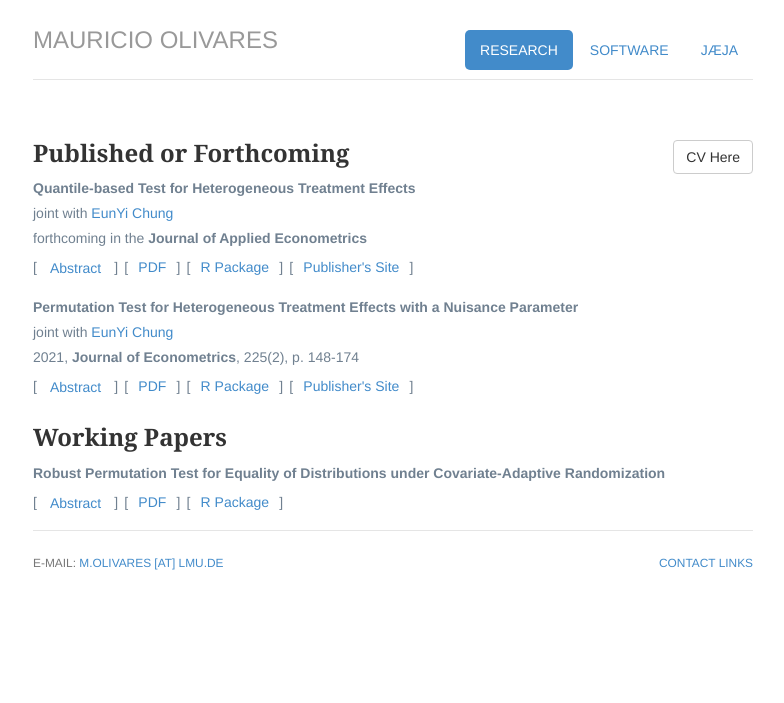
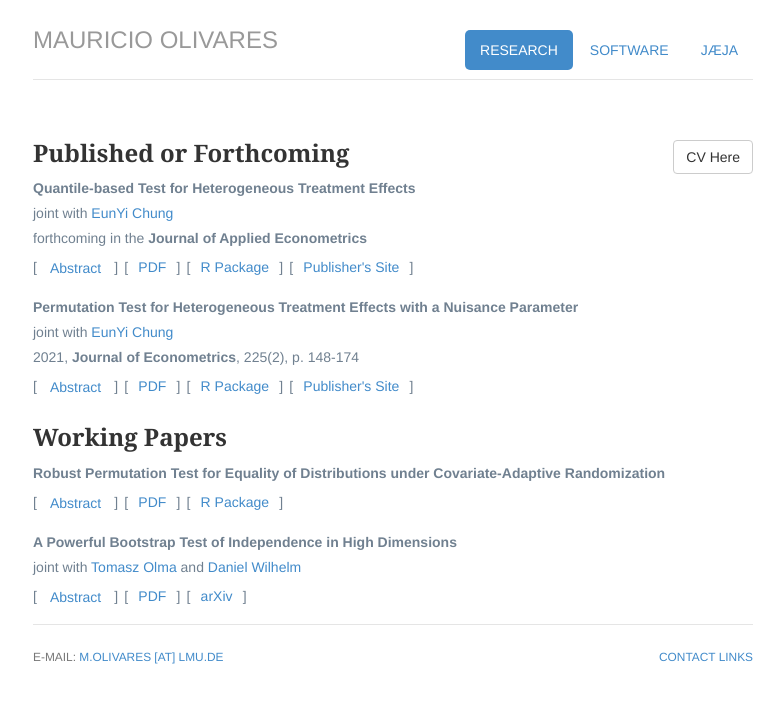
Before and after one commit to mauolivares/mauolivares.github.io, a Jekyll site: the page built from research/index.html, in a window 1280 px wide. Shown: the top 703 px of the page, without its empty margins (247-1031 px from the left). Built offline with Jekyll 4.4.1, drawn with Linux system fonts in a browser that asks for light colours.

Commit message:
New Working Paper

```diff
--- a/index.html
+++ b/index.html
@@ -13,11 +13,11 @@ description: Mauricio Olivares is a postdoctoral research fellow at the Statisti
 	<img  class="img-circle avatar" alt="Mauricio Olivares" src="img/mau_jm.jpg" align="left" , hspace="5px">
 	</div>
 	<div>
-	<p> I am an assistant professor at the <a href="https://www.econ.stat.uni-muenchen.de/index.html">Statistics and Econometrics Group</a> in the Statistics Department, Ludwig-Maximilians-Universit&auml;t (LMU) Munich.
+	<p> I am an assistant professor at the <a href="https://www.stat.lmu.de/stat-econ/en/">Statistics and Econometrics Group</a> in the Statistics Department, Ludwig-Maximilians-Universit&auml;t (LMU) Munich.
 	<p>I received a Ph.D. in Economics from the University of Illinois Urbana Champaign. Before joining LMU, I had the pleasure of being a postdoctoral research fellow at University College London.</p>
-	<p align="justify"> My primary research interests are in Econometrics. In particular, I study a class of inference methods to deal with semi-parametric and nonparametric hypotheses: permutation/randomization tests.
+	<p align="justify"> My primary research interests are in Econometrics.
 	<!-- <p> You can get in touch with me by sending an e-mail to <a href="mailto:m.olivares@lmu.de">m.olivares[at]lmu.de</a>. -->
-	<p><a href="/files/Vitae_Feb2024.pdf" class="btn btn-default pull-left" title="Download CV as PDF">CV here</a>
+	<p><a href="/files/Vitae_Mar2025.pdf" class="btn btn-default pull-left" title="Download CV as PDF">CV here</a>
 	</div>
 </div>
 <!-- </div> -->
--- a/research/index.html
+++ b/research/index.html
@@ -12,7 +12,7 @@ description: Mauricio Olivares' research page.
 <div class="row marketing">
 			<div>
 
-				<a href="/files/Vitae_Feb2024.pdf" class="btn btn-default pull-right" title="Download CV as PDF">CV Here</a>
+				<a href="/files/Vitae_Mar2025.pdf" class="btn btn-default pull-right" title="Download CV as PDF">CV Here</a>
 				<span itemprop="reserach"><h3>Published or Forthcoming</h3></span>
 
 				<p style="color:#708090;"><strong>Quantile-based Test for Heterogeneous Treatment Effects</strong>
@@ -58,5 +58,25 @@ description: Mauricio Olivares' research page.
 					</div>
 				</p>
 
+				<p style="color:#708090;"><strong>A Powerful Bootstrap Test of Independence in High Dimensions</strong>
+				<br>joint with <a href="https://tomaszolma.github.io/">Tomasz Olma</a> and <a href="https://dwilhelm.userweb.mwn.de/">Daniel Wilhelm</a>
+				<br>[<a class="btn btn-link" data-toggle="collapse" href="#Indep_HighDim" role="button" aria-expanded="false" aria-controls="JMP">
+    			Abstract</a>]&#8287&#8287[&#8287&#8287<a href="/files/oow_Indep_HighDim.pdf" title="Download Paper as PDF"> PDF </a>&#8287&#8287]&#8287&#8287[&#8287&#8287<a href="https://arxiv.org/abs/2503.21715" title="arXiv"> arXiv </a>&#8287&#8287]
+    				<div class="collapse" id="Indep_HighDim">
+  						<div class="card card-body">
+    						<p align="justify"> This paper proposes a nonparametric test of independence of one random variable from a large
+							pool of other random variables. The test statistic is the maximum of several Chatterjee's rank
+							correlations and critical values are computed via a block multiplier bootstrap. The test is shown
+							to asymptotically control size uniformly over a large class of data-generating processes, even when
+							the number of variables is much larger than sample size. The test is consistent against any fixed
+							alternative. It can be combined with a stepwise procedure for selecting those variables from the
+							pool that violate independence, while controlling the family-wise error rate. All formal results leave
+							the dependence among variables in the pool completely unrestricted. In simulations, we find that
+							our test is very powerful, outperforming existing tests in most scenarios considered, particularly in
+							high dimensions and/or when the variables in the pool are dependent.</p>
+  						</div>
+					</div>
+				</p>
+
 
 </div>
```
Also changed, not shown: 2 other files.
